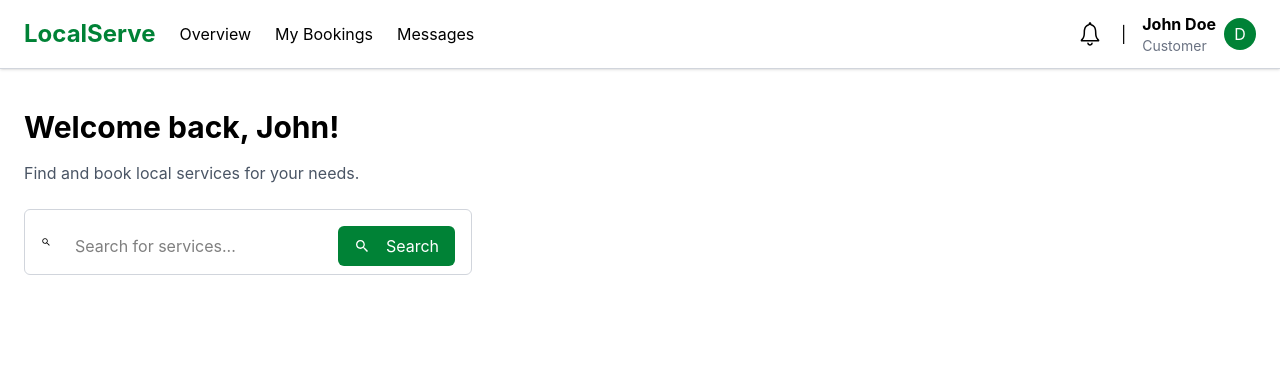
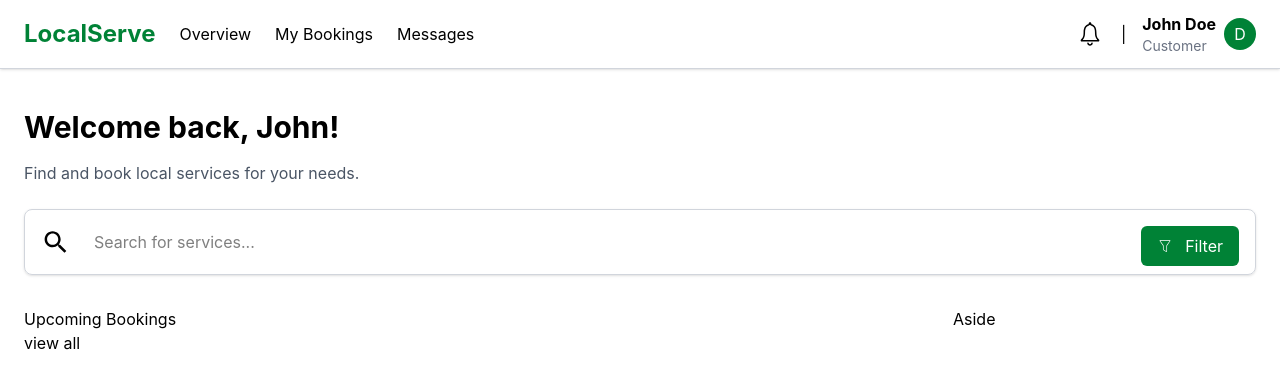
Before and after one commit to Latoure341/ServiceBookingApp, a React (Vite) app in the folder Frontend/: page /dashboard in a window 1280 px wide. Shown: the top 388 px of the page. Built offline with nearby package versions, Linux system fonts and the light colour scheme.

Commit message:
Enhance User Dashboard with search and filter functionality

```diff
--- a/Frontend/src/pages/UserDashBoard.jsx
+++ b/Frontend/src/pages/UserDashBoard.jsx
@@ -1,12 +1,14 @@
 import React from "react";
+import { CiFilter } from "react-icons/ci";
 import { IoIosNotificationsOutline, IoMdSearch } from "react-icons/io";
 
 const UserDashBoard = () => {
   return (
     <>
       <nav
-      className="navbar navbar-expand-lg navbar-light bg-light flex justify-between items-center px-6 py-3
-      border-b border-gray-300 shadow-sm">
+        className="navbar navbar-expand-lg navbar-light bg-light flex justify-between items-center px-6 py-3
+      border-b border-gray-300 shadow-sm"
+      >
         <div className="flex justify-center items-center gap-6">
           <span className="text-green-700 text-2xl font-bold">LocalServe</span>
           <span className="hover:underline cursor-pointer">Overview</span>
@@ -15,7 +17,7 @@ const UserDashBoard = () => {
         </div>
 
         <div className="flex justify-center items-center gap-4">
-          <IoIosNotificationsOutline className="text-3xl"/>
+          <IoIosNotificationsOutline className="text-3xl" />
           <span>|</span>
           <div className="flex justify-center items-center gap-2">
             <span>
@@ -32,18 +34,37 @@ const UserDashBoard = () => {
       <div className="container-fluid px-6 py-4">
         <span>
           <h1 className="text-3xl font-bold mt-6 mb-4">Welcome back, John!</h1>
-          <p className="text-gray-600 mb-6">Find and book local services for your needs.</p>
+          <p className="text-gray-600 mb-6">
+            Find and book local services for your needs.
+          </p>
         </span>
 
-        <span className="flex items-center gap-2 border border-gray-300 rounded-md px-4 py-2 w-full max-w-md">
-          <IoMdSearch />
-        <input type="text" placeholder="Search for services..."
-        className="outline-none rounded-md px-4 py-2 w-full mt-2 " />
-        <button className="flex items-center justify-center gap-2 bg-green-700 text-white px-4 py-2 rounded-md mt-2">
-          <IoMdSearch className="inline-block mr-2" />
-          Search
-        </button>
+        <span className="flex items-center gap-2 border border-gray-300 rounded-lg px-4 py-2 w-ful shadow-sm">
+          <span className="container-fluid w-full flex items-center gap-2">
+            <IoMdSearch className="text-3xl" />
+            <input
+              type="text"
+              placeholder="Search for services..."
+              className="outline-none rounded-md px-4 py-2 w-full "
+            />
+          </span>
+          <button className="flex items-center justify-center gap-2 bg-green-700 text-white px-4 py-2 rounded-md mt-2">
+            <CiFilter className="inline-block mr-1 " />
+            Filter
+          </button>
         </span>
+      </div>
+
+      <div className="container-fluid px-6 py-4 flex gap-5">
+        <div className="w-3/4">
+          <span>
+            <h3>Upcoming Bookings</h3>
+            <p>view all</p>
+          </span>
+        </div>
+        <div className="w-1/4">
+          <p>Aside</p>
+        </div>
       </div>
     </>
   );
```
